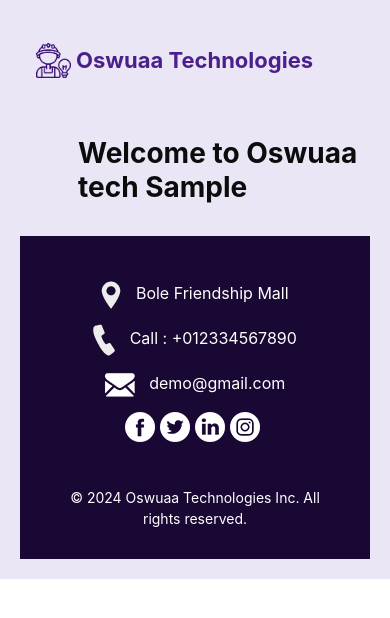
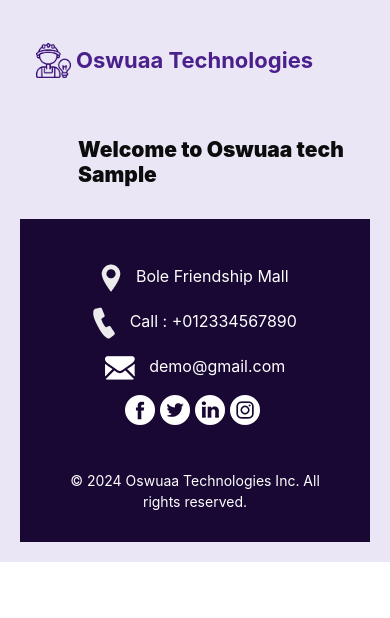
Before and after one commit to Amir-yasin/oswuaa, a Django app: page /dashboard in a window 390 px wide. Shown: the top 618 px of the page. Run offline with Django 5.2, Linux system fonts and the light colour scheme; the visitor is signed in with stand-in values (Sample User, id 1); some libraries are stand-ins or nearby versions.

Commit message:
modified:   osu_project/osu_app/templates/dashboard.html

```diff
--- a/osu_project/osu_app/templates/dashboard.html
+++ b/osu_project/osu_app/templates/dashboard.html
@@ -91,15 +91,15 @@ h1{
     }
     hr{
 
-      margin: 2px;
+      margin: 2px 0;
     }
   .ms-5{
     margin:0px;
   }
     /* Headings */
     h1 {
-      font-size: 28px; /* Reduced heading size */
-      font-weight: 700;
+      font-size: 21px; /* Reduced heading size */
+      font-weight: 900;
     }
 
     /* Account Image */
```
